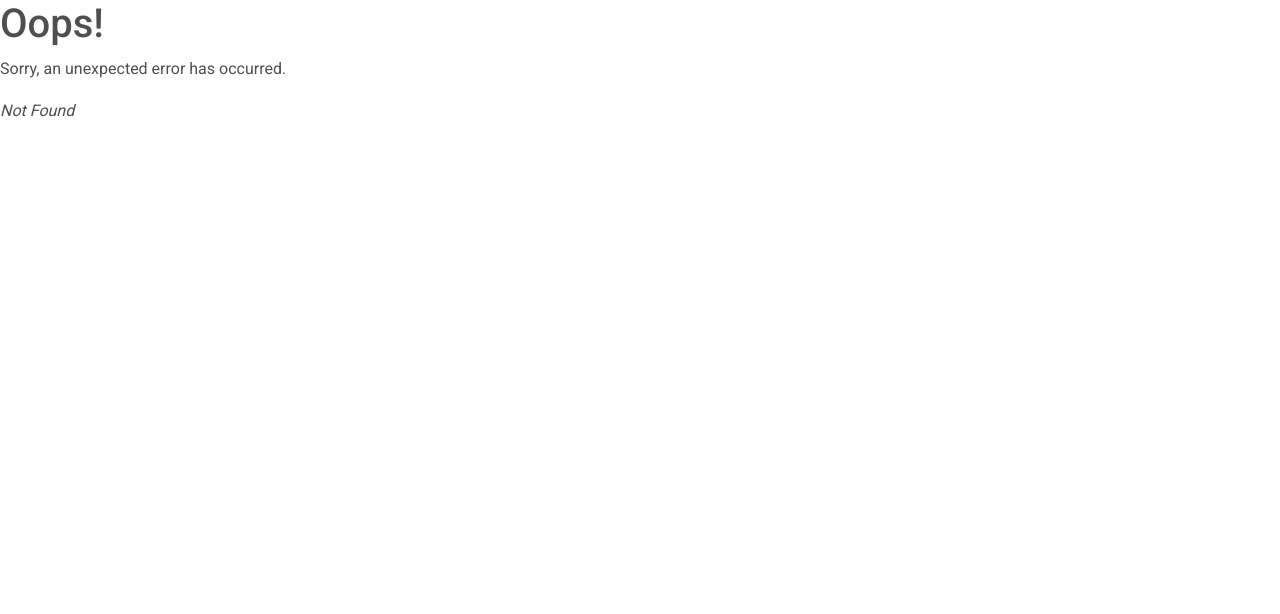
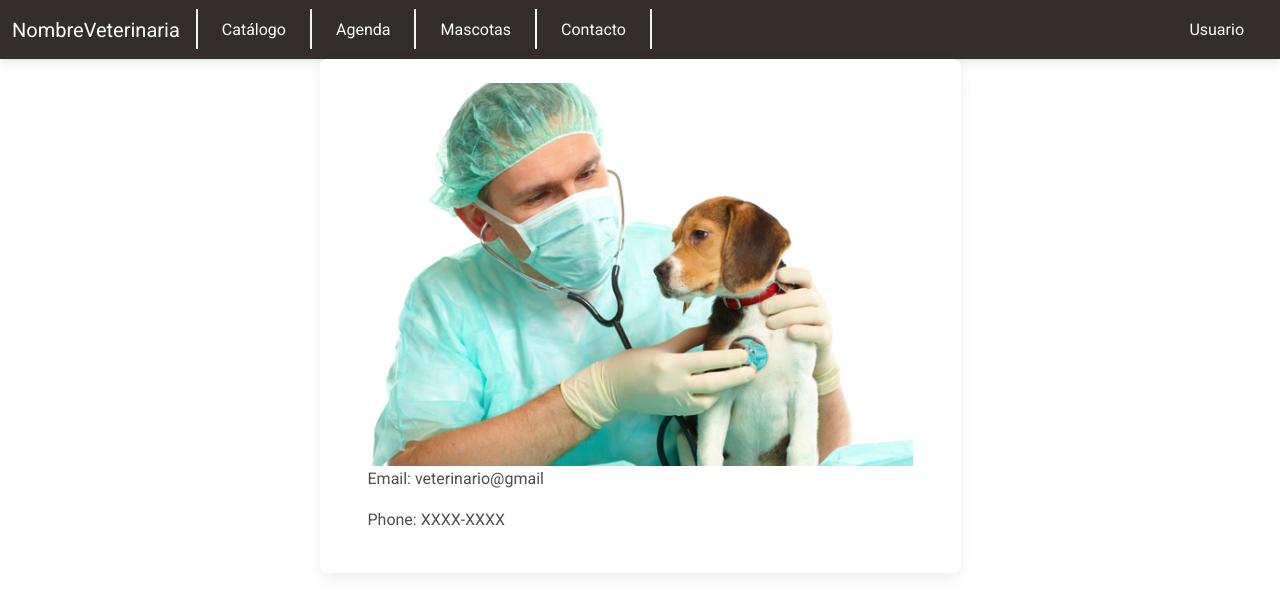
Before and after one commit to AndreyCV13/ProyectoVeterinaria, a React (Create React App) app: page /Contact in a window 1280 px wide. Before the commit this address had no page. Shown: the top 614 px of the page. Built offline with nearby package versions, Linux system fonts and the light colour scheme.

Commit message:
LastUpdates

```diff
--- a/src/components/NavigationBar.jsx
+++ b/src/components/NavigationBar.jsx
@@ -33,7 +33,7 @@
             <div className="vr" style={{ height: '40px' }}></div>
 
             <MDBNavbarItem className='mx-3'>
-                <MDBNavbarLink href='#' id="colorTexto">Mascotas</MDBNavbarLink>
+                <MDBNavbarLink href='./Chat' id="colorTexto">Mascotas</MDBNavbarLink>
             </MDBNavbarItem>
 
             <div className="vr" style={{ height: '40px' }}></div>
--- a/src/css/Chat.css
+++ b/src/css/Chat.css
@@ -18,12 +18,13 @@
       padding: 8px;
       border-radius: 5px;
     }
-
+    /* Message Green for user (cliente) */
     .message.sent {
       background-color: #e1ffc7;
       align-self: flex-end;
     }
 
+    /* Message Gray for sender (veterinario) */
     .message.received {
       background-color: #e7e7e7;
     }
```
Also changed, not shown: src/index.jsx (+16 -1 lines). Lines whose indentation alone changed are shown as unchanged.
